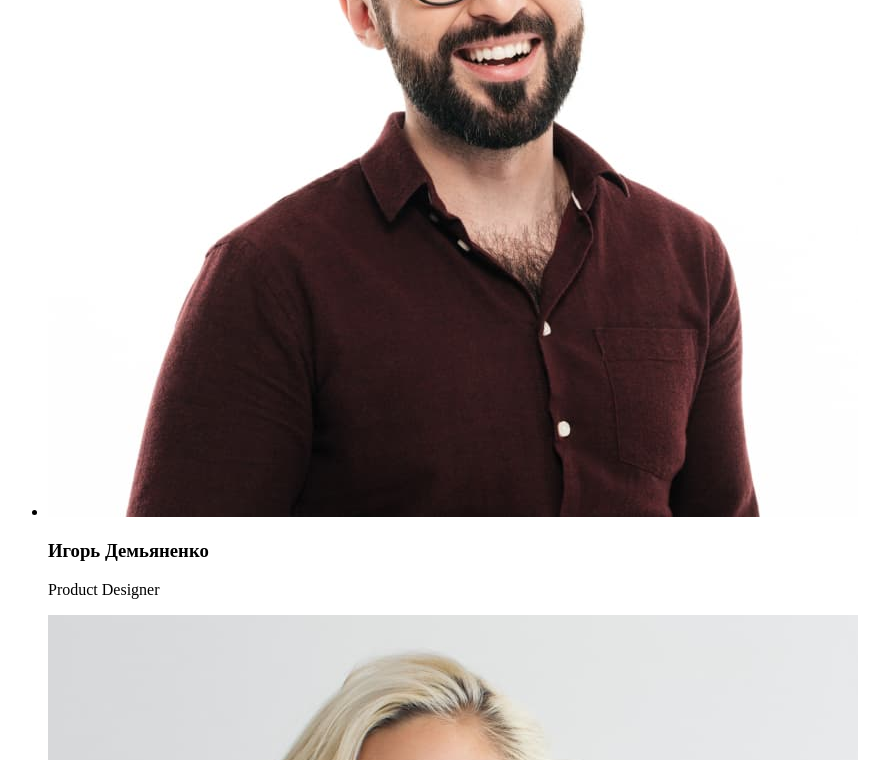
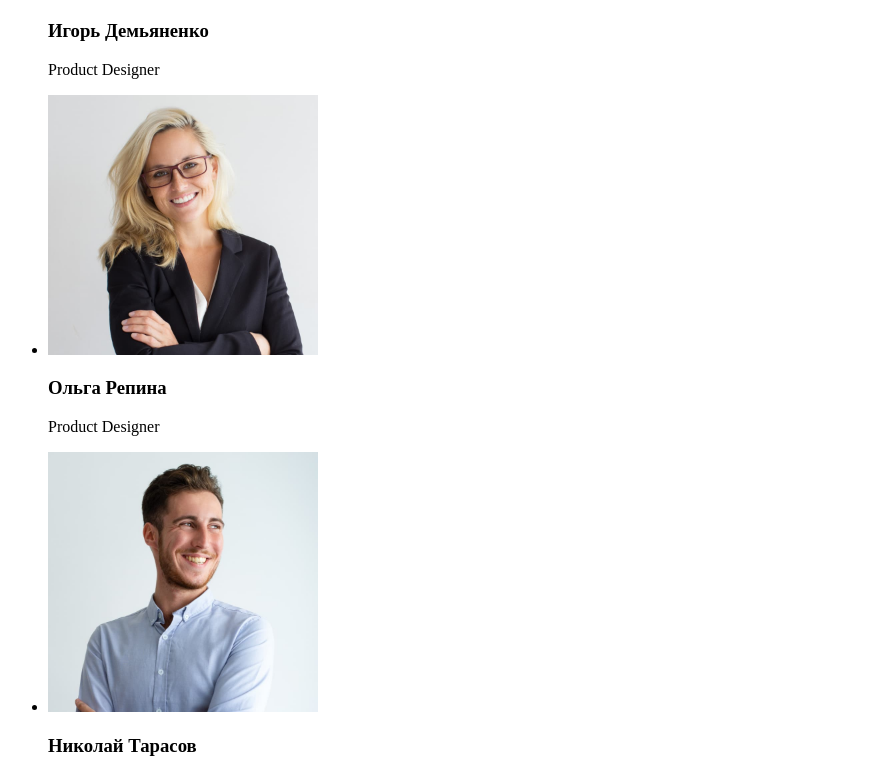
Before and after one commit to DenisOrlenko/changes-1, a plain HTML site: page index.html in a window 1280 px wide. Shown: the part 1863-2623 px from the top of the page, without its empty margins (0-889 px from the left). Drawn offline with Linux system fonts and the light colour scheme.

Commit message:
Update index.html

```diff
--- a/index.html
+++ b/index.html
@@ -74,22 +74,22 @@
       <h2>Наша команда</h2>
       <ul>
         <li>
-          <img src="./images/Игорь.jpg" alt="Дизайнер продукции"/>
+          <img src="./images/Игорь.jpg" alt="Дизайнер продукции" width="270" height="260" />
           <h3>Игорь Демьяненко</h3>
           <p lang="en">Product Designer</p>
         </li>
         <li>
-          <img src="./images/Ольга.jpg" alt="Фронтенд-разработчик"/>
+          <img src="./images/Ольга.jpg" alt="Фронтенд-разработчик" width="270" height="260" />
           <h3>Ольга Репина</h3>
           <p lang="en">Product Designer</p>
         </li>
         <li>
-          <img src="./images/Николай.jpg" alt="Маркетолог"/>
+          <img src="./images/Николай.jpg" alt="Маркетолог" width="270" height="260" />
           <h3>Николай Тарасов</h3>
           <p lang="en">Marketing</p>
         </li>
         <li>
-          <img src="images/Михаил.jpg" alt="Дизайнер пользовательского интерфейса"/>
+          <img src="images/Михаил.jpg" alt="Дизайнер пользовательского интерфейса" width="270" height="260" />
           <h3>Михаил Ермаков</h3>
           <p lang="en">UI Designer</p>
         </li>
```
